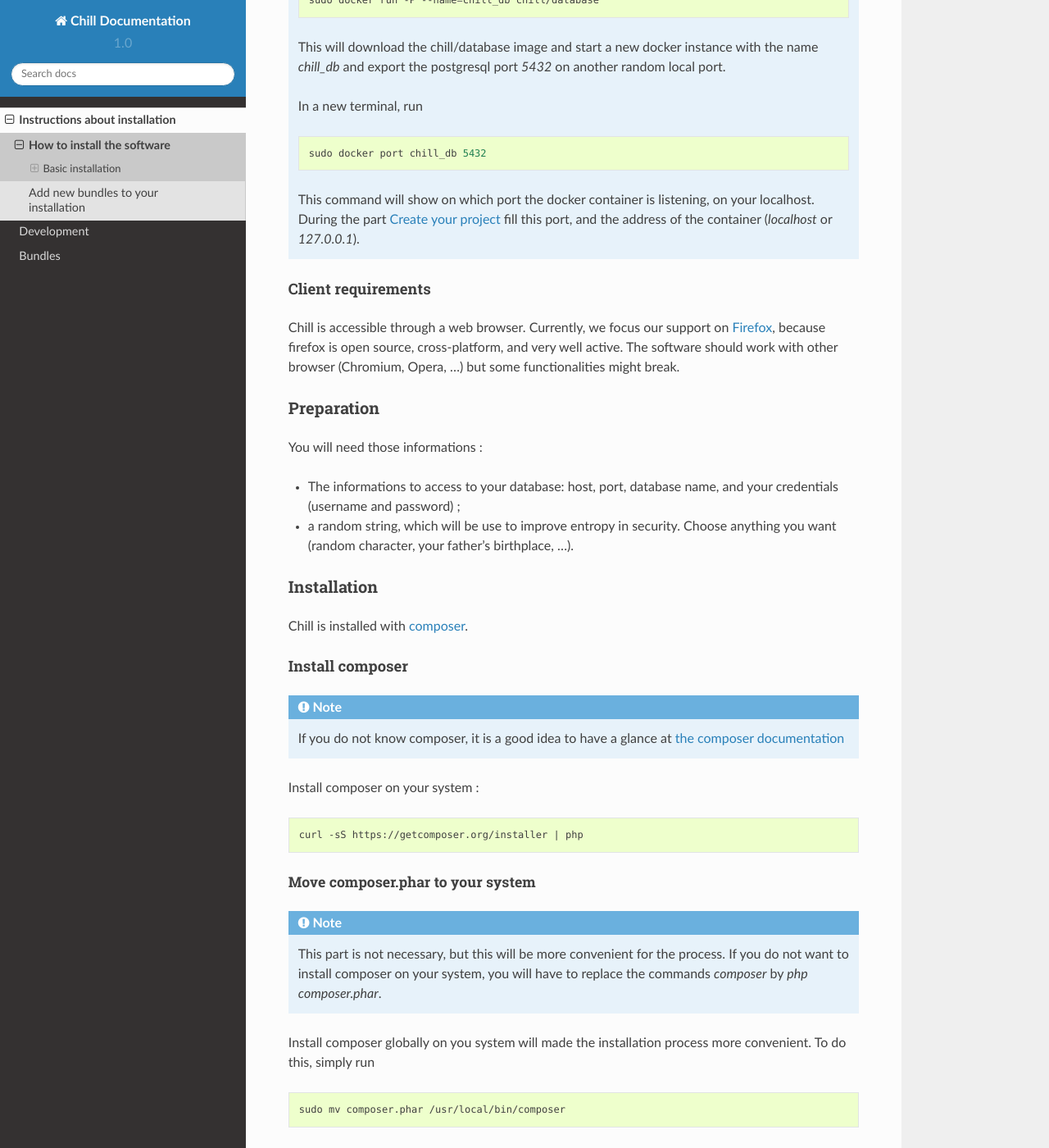
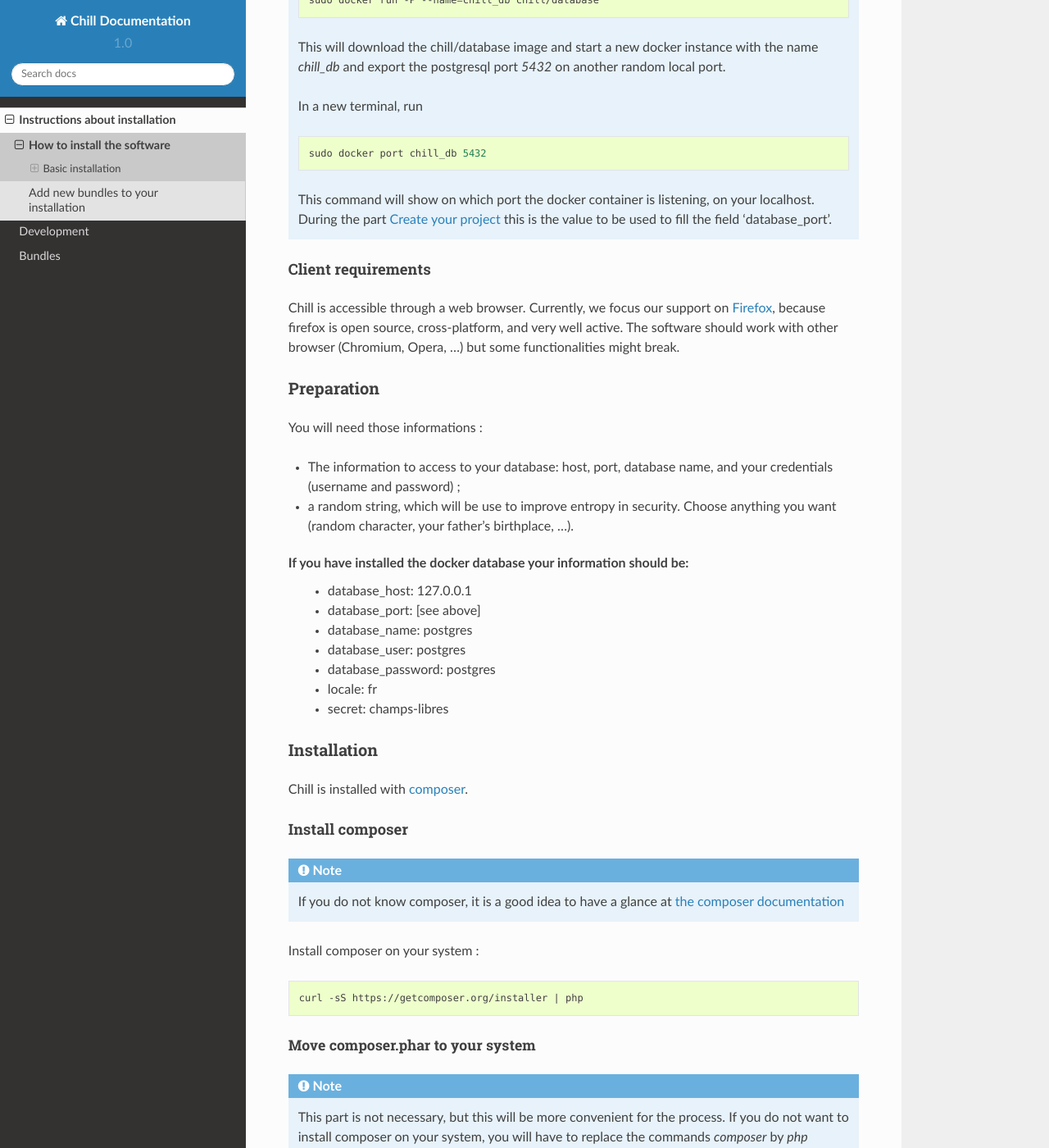
Before and after one commit to Chill-project/Documentation, a Sphinx documentation site: the page built from source/installation/installation.rst, in a window 1280 px wide and 1400 px high, scrolled down 981 px. Shown: the whole window at 82% size. Built offline with Sphinx 7.4.7 and the Read the Docs theme 2.0.0, drawn with Linux system fonts in a browser that asks for light colours; some of the changed text lies outside the part shown.

Commit message:
Update installation.rst

```diff
--- a/source/installation/installation.rst
+++ b/source/installation/installation.rst
@@ -55,7 +55,7 @@ You won't need any web server for setting up an instance for a demonstration or
 
       sudo docker port chill_db 5432
 
-   This command will show on which port the docker container is listening, on your localhost. During the part :ref:`create-your-project` fill this port, and the address of the container (`localhost` or `127.0.0.1`).
+   This command will show on which port the docker container is listening, on your localhost. During the part :ref:`create-your-project` this is the value to be used to fill the field 'database_port'.
 
 Client requirements
 ^^^^^^^^^^^^^^^^^^^
@@ -67,8 +67,17 @@ Preparation
 
 You will need those informations :
 
-* The informations to access to your database: host, port, database name, and your credentials (username and password) ;
+* The information to access to your database: host, port, database name, and your credentials (username and password) ;
 * a random string, which will be use to improve entropy in security. Choose anything you want (random character, your father's birthplace, ...).
+
+If you have installed the docker database your information should be:
+    - database_host: 127.0.0.1
+    - database_port: [see above]
+    - database_name: postgres
+    - database_user: postgres
+    - database_password: postgres
+    - locale: fr
+    - secret: champs-libres
 
 Installation
 ------------
@@ -149,7 +158,7 @@ You may accept the default parameters of `debug_toolbar`, `debug_redirects` and
 
 .. note::
 
-   At the end of your installation, composer will warn you to execute database migration script, with this message : ::
+   At the end of the installation, composer will warn you to execute database migration script, with this message : ::
 
      Some migration files have been imported. You should run
      `php app/console doctrine:migrations:status` and/or
```
Also changed, not shown: other parts of source/installation/installation.rst (+1 -1 lines).
